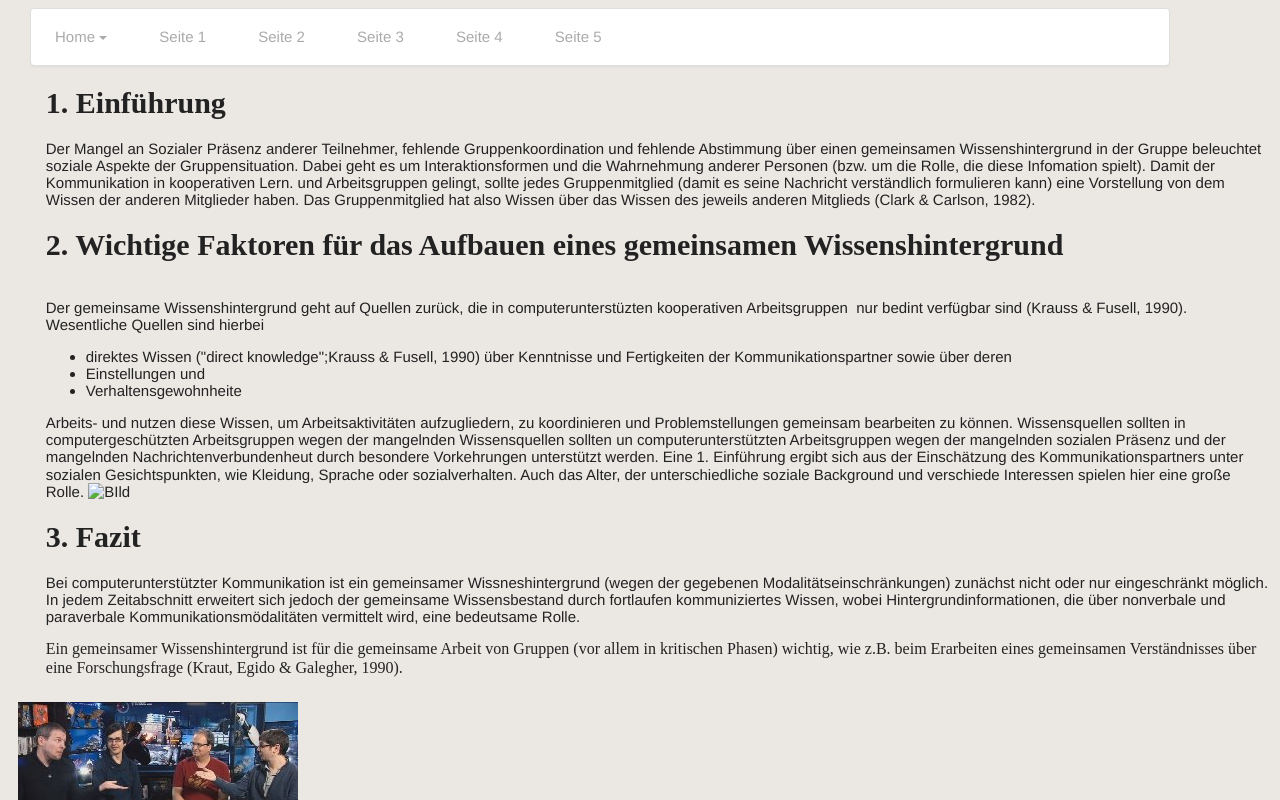
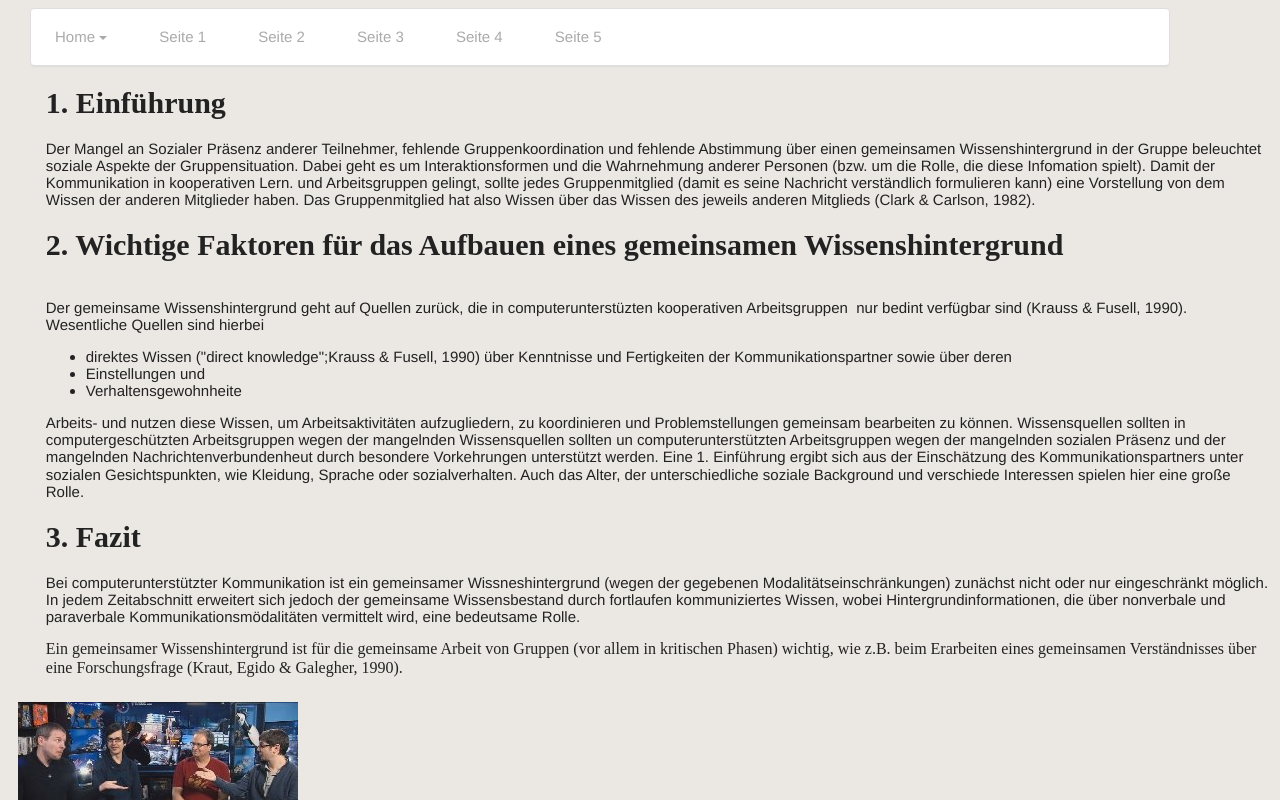
Before and after one commit to olenaCIP/Lernumgebung, a plain HTML site: page seite3.html in a window 1280 px wide. Shown: the top 800 px of the page. Drawn offline with Linux system fonts and the light colour scheme.

Commit message:
Seite 3 etwas korrigiert. 3.Fazit in h1-tag umgewandelt (update)

```diff
--- a/seite3.html
+++ b/seite3.html
@@ -75,7 +75,7 @@
     Gesichtspunkten, wie Kleidung, Sprache oder sozialverhalten.
     Auch das Alter, der unterschiedliche soziale Background und verschiede Interessen spielen hier eine große Rolle.
 
-    <img style="width: 563px; height: 243px;" alt="BIld" src="../../../../../Desktop/VHB.jpg">
+   <!-- <img style="width: 563px; height: 243px;" alt="BIld" src="../../../../../Desktop/VHB.jpg"> -->
 
    <h1> 3. Fazit</h1>
     Bei computerunterstützter Kommunikation ist ein gemeinsamer
```
